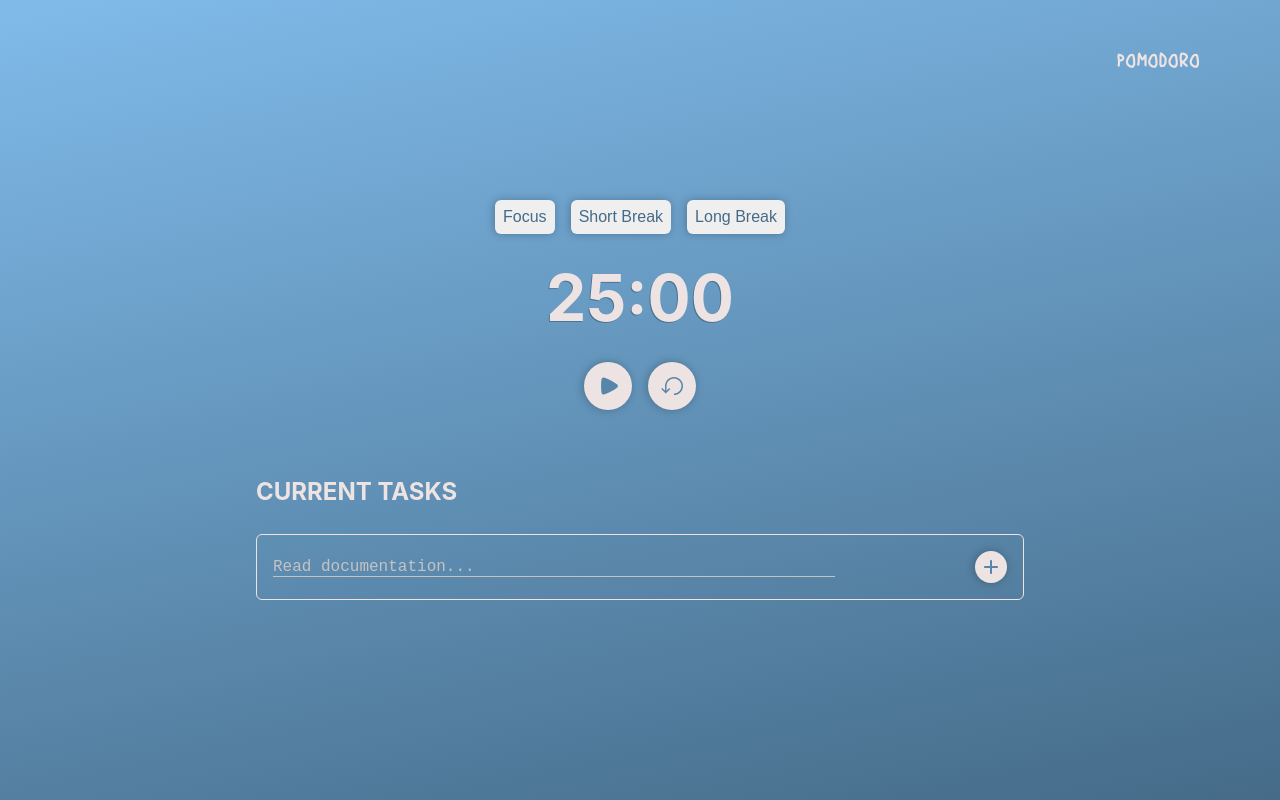
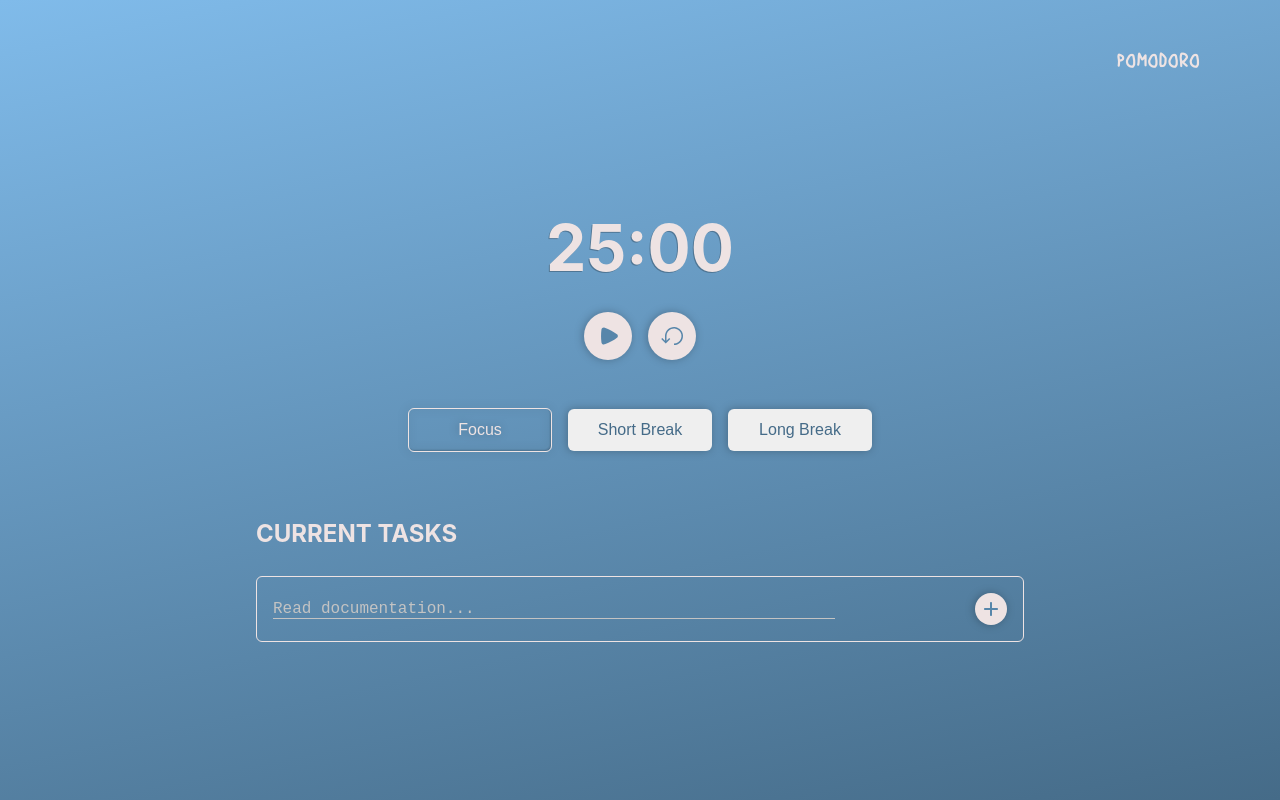
Before and after one commit to Martin42/pomodoro-timer, a React (Vite) app: page / in a window 1280 px wide. Built offline with nearby package versions, Linux system fonts and the light colour scheme.

Commit message:
timer modes css

```diff
--- a/src/App.css
+++ b/src/App.css
@@ -27,14 +27,16 @@ header {
   justify-content: center;
   flex-direction: column;
   gap: 1rem;
+  margin-top: 8rem;
 }
 
 .timer {
-  margin-top: 8rem;
+  align-items: center;
   display: flex;
+  flex-direction: column;
+  gap: 1rem;
   justify-content: center;
-  align-items: center;
-  gap: 1rem;
+  margin: 2rem 0 0 0;
 }
 
 .timer-title {
@@ -143,14 +145,33 @@ header {
 
 .squared-btn {
   border-radius: 6px;
+  border: none;
+  color: #456b88;
+  filter: drop-shadow(-1px 0px 4px rgba(0, 0, 0, 0.25));
   font-size: 1rem;
-  padding: 0.5rem;
-  border: none;
-  filter: drop-shadow(-1px 0px 4px rgba(0, 0, 0, 0.25));
-  color: #456b88;
+  min-width: 9rem;
+  padding: 0.75rem;
 }
 
-/* TO DO: Add hover effect to buttons */
+/* BTN status */
+.squared-btn:active,
+.btn:active {
+  transition: transform 50ms;
+  transform: scale(0.97);
+}
+
+.squared-btn:hover,
+.btn:hover {
+  opacity: 0.9;
+  cursor: pointer;
+}
+
+.active {
+  background-color: transparent;
+  border: 1px solid #eee3e3;
+  color: #eee3e3;
+  box-shadow: -1px -1px 2px 0px rgba(0, 0, 0, 0.2) inset;
+}
 
 /* Toasts */
 .custom-toast-wrapper {
@@ -171,6 +192,10 @@ header {
     margin: 0 auto;
     min-width: 32rem;
   }
+
+  .timer {
+    flex-direction: row;
+  }
 }
 
 @media only screen and (min-width: 1024px) {
--- a/src/App.tsx
+++ b/src/App.tsx
@@ -7,7 +7,7 @@ import { Slide, toast, ToastContainer } from "react-toastify";
 function App() {
   const infoToast = (info: string) => {
     toast.info(info, {
-      position: "bottom-left",
+      position: "top-left",
       autoClose: 2000,
       hideProgressBar: false,
       closeOnClick: false,
@@ -21,7 +21,7 @@ function App() {
 
   const warningToast = (warning: string) => {
     toast.warn(warning, {
-      position: "bottom-left",
+      position: "top-left",
       autoClose: 2000,
       hideProgressBar: false,
       closeOnClick: false,
--- a/src/components/Timer.tsx
+++ b/src/components/Timer.tsx
@@ -94,19 +94,6 @@ const Timer: React.FC<TaskProps> = ({ infoToast }) => {
 
   return (
     <section className="timer-container">
-      <div className="timer">
-        {Object.keys(TIMER_DURATIONS).map((mode) => (
-          <button
-            key={mode}
-            type="button"
-            className="squared-btn"
-            onClick={() => changeMode(mode as TimerMode)}
-          >
-            {mode.charAt(0).toUpperCase() +
-              mode.slice(1).replace(/([A-Z])/g, " $1")}
-          </button>
-        ))}
-      </div>
       <h1 className="timer-title">
         {minutes}:{seconds.toString().padStart(2, "0")}
       </h1>
@@ -152,6 +139,23 @@ const Timer: React.FC<TaskProps> = ({ infoToast }) => {
           />
         </button>
       </div>
+      <div className="timer">
+        {Object.keys(TIMER_DURATIONS).map((mode) => (
+          <button
+            key={mode}
+            type="button"
+            className={
+              TIMER_DURATIONS[mode as TimerMode] === timer
+                ? "squared-btn active"
+                : "squared-btn"
+            }
+            onClick={() => changeMode(mode as TimerMode)}
+          >
+            {mode.charAt(0).toUpperCase() +
+              mode.slice(1).replace(/([A-Z])/g, " $1")}
+          </button>
+        ))}
+      </div>
     </section>
   );
 };
```
